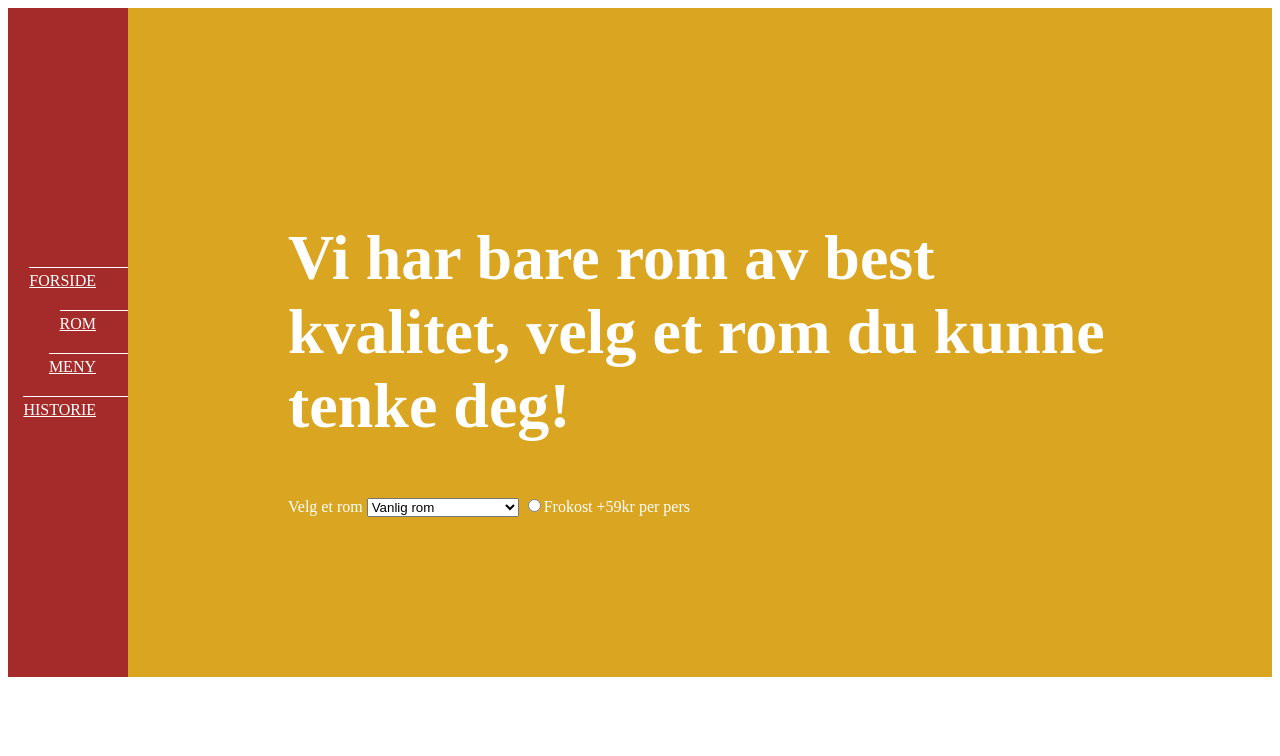
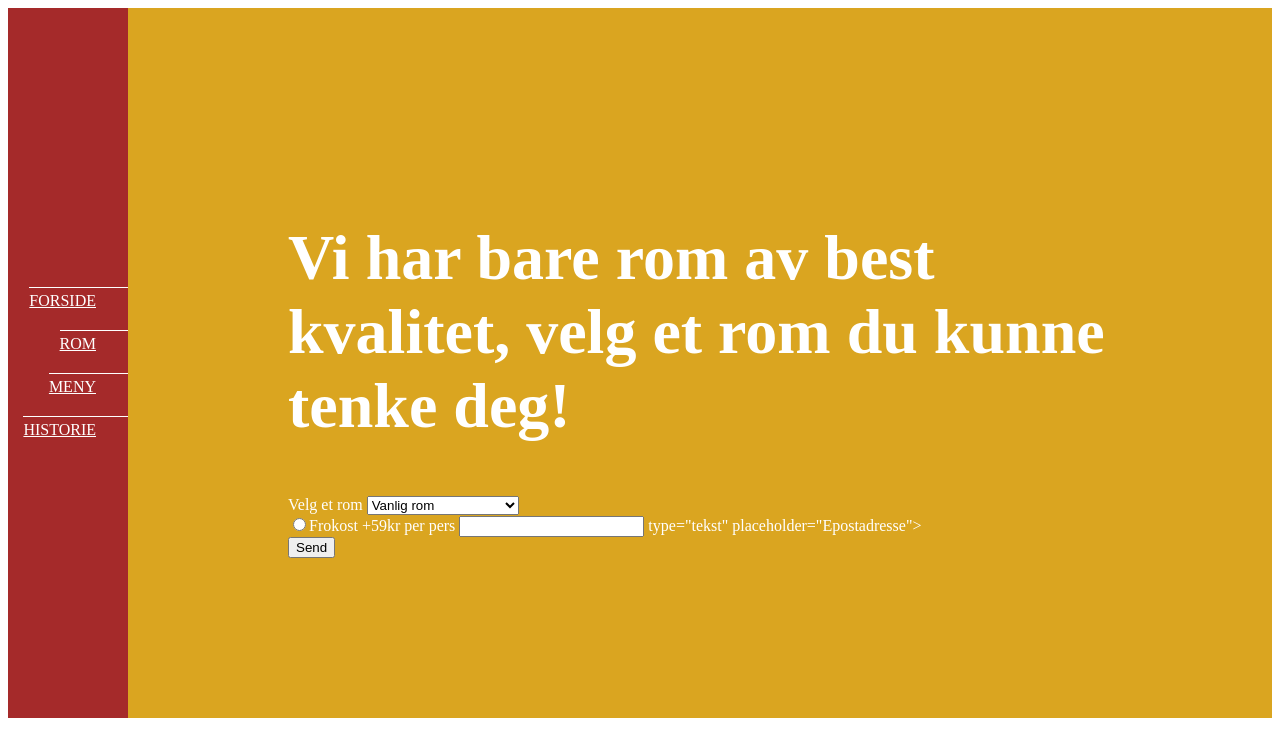
Before and after one commit to Acupio/Oppgave-2-16.10.23, a plain HTML site: page Rom.html in a window 1280 px wide. Drawn offline with Linux system fonts and the light colour scheme.

Commit message:
Update Rom.html

```diff
--- a/Rom.html
+++ b/Rom.html
@@ -22,7 +22,10 @@
                     <option>Suite 2999kr</option>
                     <option>Deluxe suit 3999kr</option>
                 </select>
+                <br>
                 <input type="radio"><span>Frokost +59kr per pers</span>
+                <input> type="tekst" placeholder="Epostadresse"><br>
+              <button>Send</button>
             </form>
         </section>
     </body>
```
